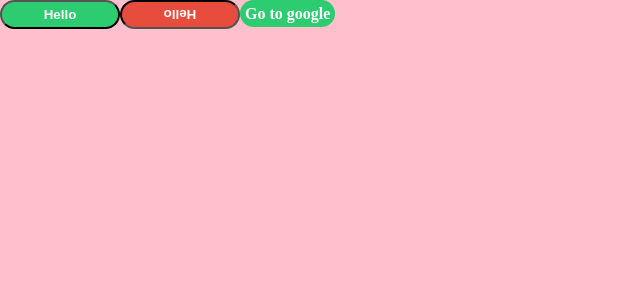
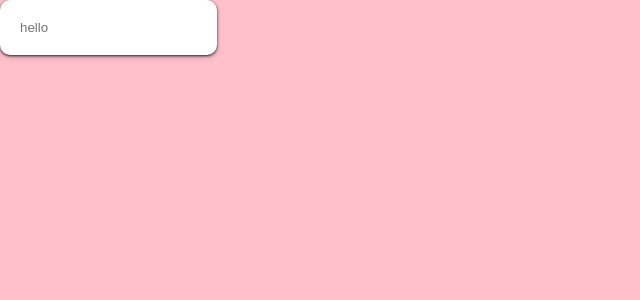
Before and after one commit to Lecture-Summary/Styled-Components, a React (Create React App) app: page / in a window 1280 px wide. Shown: the top 300 px of the page, without its empty margins (0-640 px from the left). Built offline with nearby package versions, Linux system fonts and the light colour scheme.

Commit message:
5. Extra Attributes and Mixins

```diff
--- a/src/App.js
+++ b/src/App.js
@@ -8,24 +8,12 @@
   }
 `;
 
-class App extends Component {
-  render() {
-    return (
-      <React.Fragment>
-        <GlobalStyle />
-        <Container>
-          <Button success>Hello</Button>
-          <Button danger rotationTime={5}>
-            Hello
-          </Button>
-          <Anchor as="a" href="http://google.com">
-            Go to google
-          </Anchor>
-        </Container>
-      </React.Fragment>
-    );
-  }
-}
+const awesomeCard = css`
+  box-shadow: 0 4px 6px rgba(50, 50, 93, 0.11), 0 1px 3px rgba(0, 0, 0, 0.88);
+  background-color: white;
+  border-radius: 10px;
+  padding: 20px;
+`;
 
 const Container = styled.div`
   height: 100vh;
@@ -33,39 +21,24 @@
   background-color: pink;
 `;
 
-const Button = styled.button`
-  border-radius: 50px;
-  padding: 5px;
-  min-width: 120px;
-  color: white;
-  font-weight: 600;
-  -webkit-appearance: none;
-  cursor: pointer;
-  &:active,
-  &:focus {
-    outline: none;
-  }
-  background-color: ${props => (props.danger ? "#e74c3c" : "#2ecc71")};
-  ${props => {
-    if (props.danger) {
-      return css`
-        animation: ${rotation} ${props.rotationTime}s linear infinite;
-      `;
-    }
-  }};
+const Input = styled.input.attrs({
+  required: true
+})`
+  border: none;
+  ${awesomeCard};
 `;
 
-const Anchor = styled(Button)`
-  text-decoration: none;
-`;
-
-const rotation = keyframes`
-  from{
-    transform: rotate(0deg);
+class App extends Component {
+  render() {
+    return (
+      <React.Fragment>
+        <GlobalStyle />
+        <Container>
+          <Input placeholder="hello" />
+        </Container>
+      </React.Fragment>
+    );
   }
-  to{
-    transform: rotate(360deg);
-  }
-`;
+}
 
 export default App;
```
